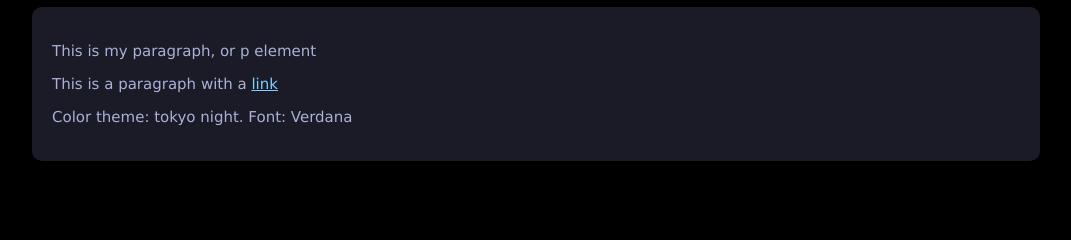
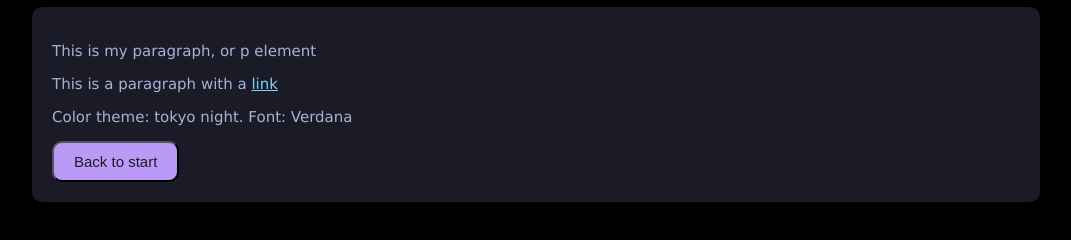
Before and after one commit to roland-eklund/CentriaWebDevCourse, a plain HTML site: page task-a/task-a.html in a window 1280 px wide. Shown: the part 238-478 px from the top of the page, without its empty margins (104-1175 px from the left). Drawn offline with Linux system fonts and the light colour scheme.

Commit message:
link update

```diff
--- a/task-a/style.css
+++ b/task-a/style.css
@@ -29,3 +29,13 @@ p {
 a{
   color: #7dcfff
 }
+
+button {
+  background-color: #bb9af7;
+  color: #1a1b26;
+  padding: 10px 20px;
+  text-align: center;
+  font-size: 15px;
+  margin: auto;
+  border-radius: 10px;
+}
--- a/task-a/task-a.html
+++ b/task-a/task-a.html
@@ -22,6 +22,7 @@ Date: 2025-09-04
       </p>
 
       <p>Color theme: tokyo night. Font: Verdana</p>
+      <button href="../index.html" target="_blank">Back to start</button>
     </div>
   </body>
 </html>
```
